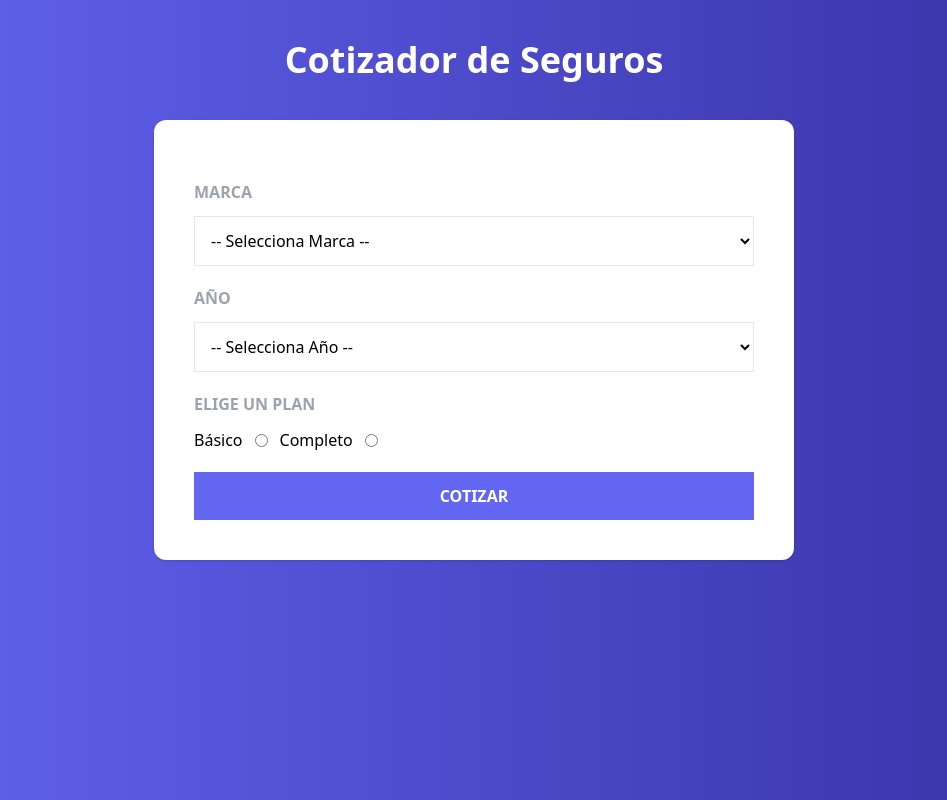
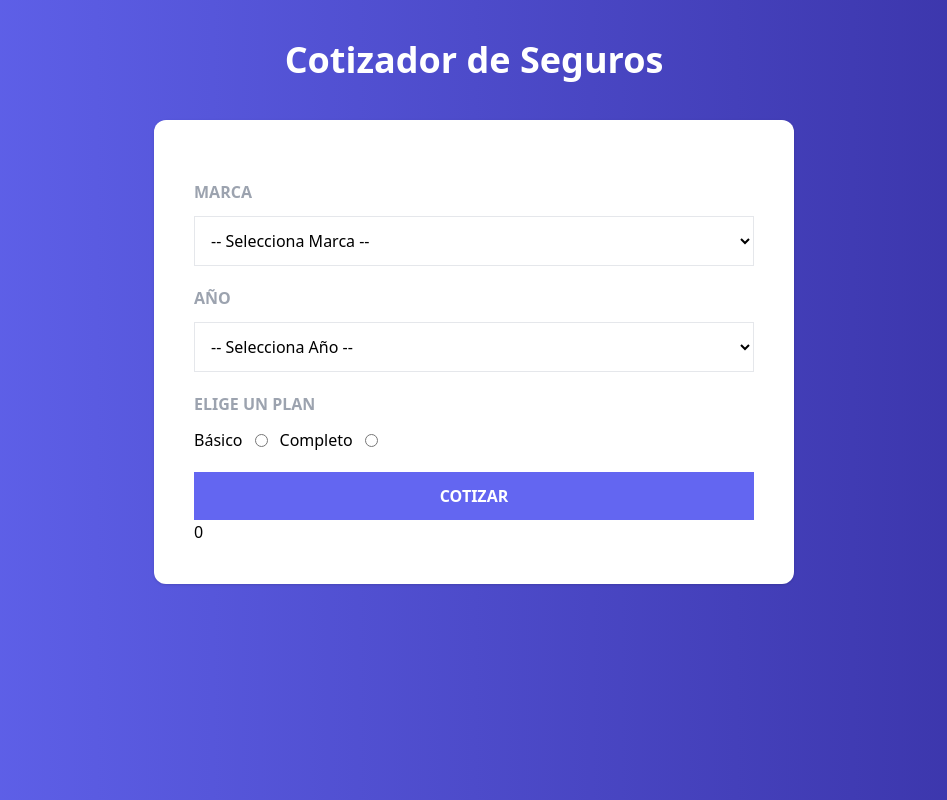
Before and after one commit to psyQore/quotationApp, a React (Vite) app: page / in a window 1280 px wide. Shown: the whole page, without its empty margins (166-1113 px from the left). Built offline with nearby package versions, Linux system fonts and the light colour scheme.

Commit message:
Se muestra el resultado del algoritmo en appSecure

```diff
--- a/src/components/AppSecure.jsx
+++ b/src/components/AppSecure.jsx
@@ -1,7 +1,11 @@
 import React from "react";
 import Form from "./Form";
+import useQuotation from "../hooks/useQuotation";
 
 const AppSecure = () => {
+
+  const { result } = useQuotation();
+
   return (
     <>
       <header className="my-10">
@@ -11,6 +15,8 @@ const AppSecure = () => {
       </header>
       <main className="bg-white md:w-2/3 lg:w-2/4 mx-auto shadow rounded-xl p-10">
         <Form/>
+
+        {result}
       </main>
     </>
   );
--- a/src/context/QuotationProvider.jsx
+++ b/src/context/QuotationProvider.jsx
@@ -59,6 +59,7 @@ const QuotationProvider = ({ children }) => {
         error,
         setError,
         quoteInsurance,
+        result
       }}
     >
       {children}
```
